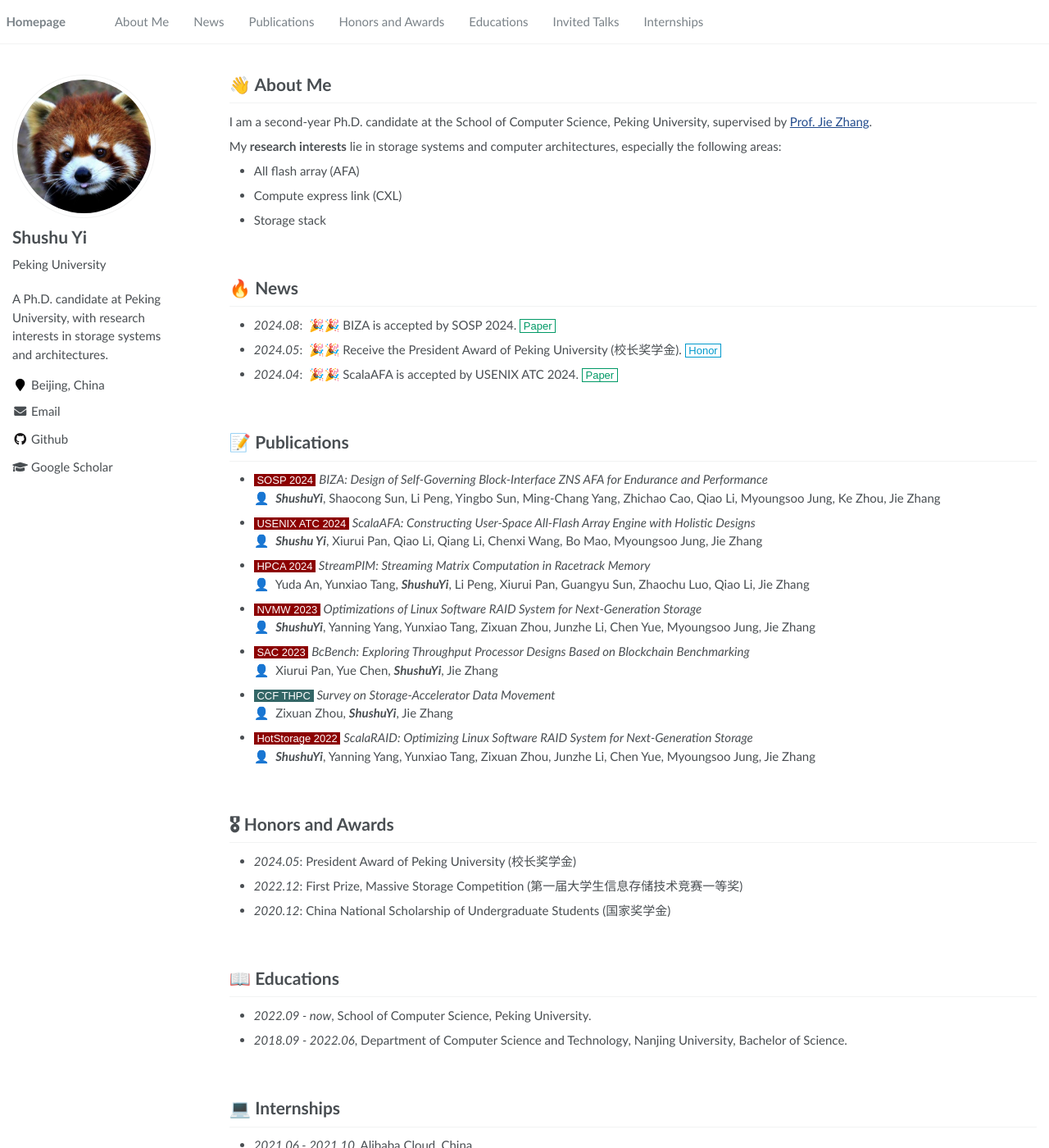
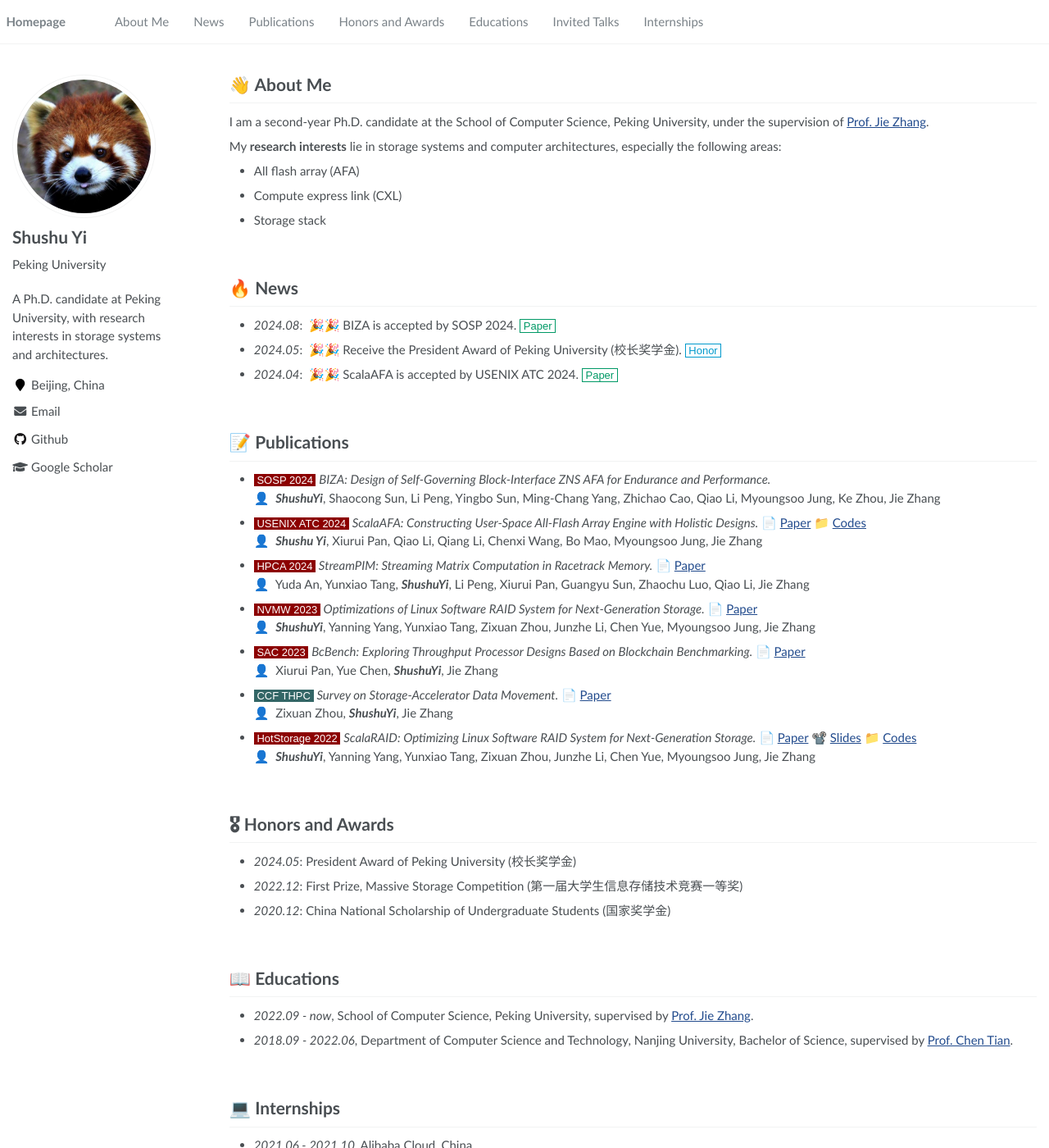
Before and after one commit to FirnYi/firnyi.github.io, a Jekyll site: the page built from _pages/about.md, in a window 1280 px wide and 1400 px high. Shown: the whole window at 82% size. Built offline with Jekyll 4.4.1, drawn with Linux system fonts in a browser that asks for light colours.

Commit message:
add link

```diff
--- a/_pages/about.md
+++ b/_pages/about.md
@@ -11,7 +11,7 @@ redirect_from:
 <span class='anchor' id='about-me'></span>
 # 👋 About Me
 I am a second-year Ph.D. candidate at the School of Computer Science, Peking University,
-supervised by [Prof. Jie Zhang](https://jiezhang-camel.github.io).
+under the supervision of [Prof. Jie Zhang](https://jiezhang-camel.github.io).
 
 My **research interests** lie in storage systems and computer architectures, especially the following areas:
 
@@ -29,25 +29,25 @@ My **research interests** lie in storage systems and computer architectures, esp
 <br/>
 
 # 📝 Publications
-- <div><font style="background: #8c0000" color="white" face='Arial' size="2pt">&nbsp;SOSP 2024&nbsp;</font>&nbsp;<i>BIZA: Design of Self-Governing Block-Interface ZNS AFA for Endurance and Performance</i></div>
+- <div><font style="background: #8c0000" color="white" face='Arial' size="2pt">&nbsp;SOSP 2024&nbsp;</font>&nbsp;<i>BIZA: Design of Self-Governing Block-Interface ZNS AFA for Endurance and Performance.</i></div>
 👤&nbsp; ***ShushuYi***, Shaocong Sun, Li Peng, Yingbo Sun, Ming-Chang Yang, Zhichao Cao, Qiao Li, Myoungsoo Jung, Ke Zhou, Jie Zhang
 <br/>
-- <div><font style="background: #8c0000" color="white" face='Arial' size="2pt">&nbsp;USENIX ATC 2024&nbsp;</font>&nbsp;<i>ScalaAFA: Constructing User-Space All-Flash Array Engine with Holistic Designs</i></div>
+- <div><font style="background: #8c0000" color="white" face='Arial' size="2pt">&nbsp;USENIX ATC 2024&nbsp;</font>&nbsp;<i>ScalaAFA: Constructing User-Space All-Flash Array Engine with Holistic Designs.</i>&nbsp;📄&nbsp;<a href="https://www.usenix.org/system/files/atc24-yi-shushu.pdf">Paper</a>&nbsp;📁&nbsp;<a href="https://github.com/ChaseLab-PKU/ScalaAFA">Codes</a></div>
 👤&nbsp; ***Shushu Yi***, Xiurui Pan, Qiao Li, Qiang Li, Chenxi Wang, Bo Mao, Myoungsoo Jung, Jie Zhang
 <br/>
-- <div><font style="background: #8c0000" color="white" face='Arial' size="2pt">&nbsp;HPCA 2024&nbsp;</font>&nbsp;<i>StreamPIM: Streaming Matrix Computation in Racetrack Memory</i></div>
+- <div><font style="background: #8c0000" color="white" face='Arial' size="2pt">&nbsp;HPCA 2024&nbsp;</font>&nbsp;<i>StreamPIM: Streaming Matrix Computation in Racetrack Memory.</i>&nbsp;📄&nbsp;<a href="https://ieeexplore.ieee.org/document/10476415">Paper</a></div>
 👤&nbsp; Yuda An, Yunxiao Tang, ***ShushuYi***, Li Peng, Xiurui Pan, Guangyu Sun, Zhaochu Luo, Qiao Li, Jie Zhang
 <br/>
-- <div><font style="background: #8c0000" color="white" face='Arial' size="2pt">&nbsp;NVMW 2023&nbsp;</font>&nbsp;<i>Optimizations of Linux Software RAID System for Next-Generation Storage</i></div>
+- <div><font style="background: #8c0000" color="white" face='Arial' size="2pt">&nbsp;NVMW 2023&nbsp;</font>&nbsp;<i>Optimizations of Linux Software RAID System for Next-Generation Storage.</i>&nbsp;📄&nbsp;<a href="http://nvmw.ucsd.edu/nvmw2023-program/nvmw2023-paper6-final_version_your_extended_abstract.pdf">Paper</a></div>
 👤&nbsp; ***ShushuYi***, Yanning Yang, Yunxiao Tang, Zixuan Zhou, Junzhe Li, Chen Yue, Myoungsoo Jung, Jie Zhang
 <br/>
-- <div><font style="background: #8c0000" color="white" face='Arial' size="2pt">&nbsp;SAC 2023&nbsp;</font>&nbsp;<i>BcBench: Exploring Throughput Processor Designs Based on Blockchain Benchmarking</i></div>
+- <div><font style="background: #8c0000" color="white" face='Arial' size="2pt">&nbsp;SAC 2023&nbsp;</font>&nbsp;<i>BcBench: Exploring Throughput Processor Designs Based on Blockchain Benchmarking.</i>&nbsp;📄&nbsp;<a href="https://dl.acm.org/doi/10.1145/3555776.3577701">Paper</a></div>
 👤&nbsp; Xiurui Pan, Yue Chen, ***ShushuYi***, Jie Zhang
 <br/>
-- <div><font style="background: #336666" color="white" face='Arial' size="2pt">&nbsp;CCF THPC&nbsp;</font>&nbsp;<i>Survey on Storage-Accelerator Data Movement</i></div>
+- <div><font style="background: #336666" color="white" face='Arial' size="2pt">&nbsp;CCF THPC&nbsp;</font>&nbsp;<i>Survey on Storage-Accelerator Data Movement.</i>&nbsp;📄&nbsp;<a href="https://link.springer.com/article/10.1007/s42514-022-00112-0">Paper</a></div>
 👤&nbsp; Zixuan Zhou, ***ShushuYi***, Jie Zhang
 <br/>
-- <div><font style="background: #8c0000" color="white" face='Arial' size="2pt">&nbsp;HotStorage 2022&nbsp;</font>&nbsp;<i>ScalaRAID: Optimizing Linux Software RAID System for Next-Generation Storage</i></div>
+- <div><font style="background: #8c0000" color="white" face='Arial' size="2pt">&nbsp;HotStorage 2022&nbsp;</font>&nbsp;<i>ScalaRAID: Optimizing Linux Software RAID System for Next-Generation Storage.</i>&nbsp;📄&nbsp;<a href="https://dl.acm.org/doi/abs/10.1145/3538643.3539740">Paper</a>&nbsp;📽️&nbsp;<a href="https://www.hotstorage.org/2022/slides/hotstorage22-paper5-presentation_slides.pdf">Slides</a>&nbsp;📁&nbsp;<a href="https://github.com/ChaseLab-PKU/ScalaRAID">Codes</a></div>
 👤&nbsp; ***ShushuYi***, Yanning Yang, Yunxiao Tang, Zixuan Zhou, Junzhe Li, Chen Yue, Myoungsoo Jung, Jie Zhang
 
 <br/>
@@ -60,8 +60,8 @@ My **research interests** lie in storage systems and computer architectures, esp
 <br/>
 
 # 📖 Educations
-- *2022.09 - now*, School of Computer Science, Peking University.
-- *2018.09 - 2022.06*, Department of Computer Science and Technology, Nanjing University, Bachelor of Science.
+- *2022.09 - now*, School of Computer Science, Peking University, supervised by [Prof. Jie Zhang](https://jiezhang-camel.github.io).
+- *2018.09 - 2022.06*, Department of Computer Science and Technology, Nanjing University, Bachelor of Science, supervised by [Prof. Chen Tian](https://cs.nju.edu.cn/tianchen/index.htm).
 
 <br/>
 
```
